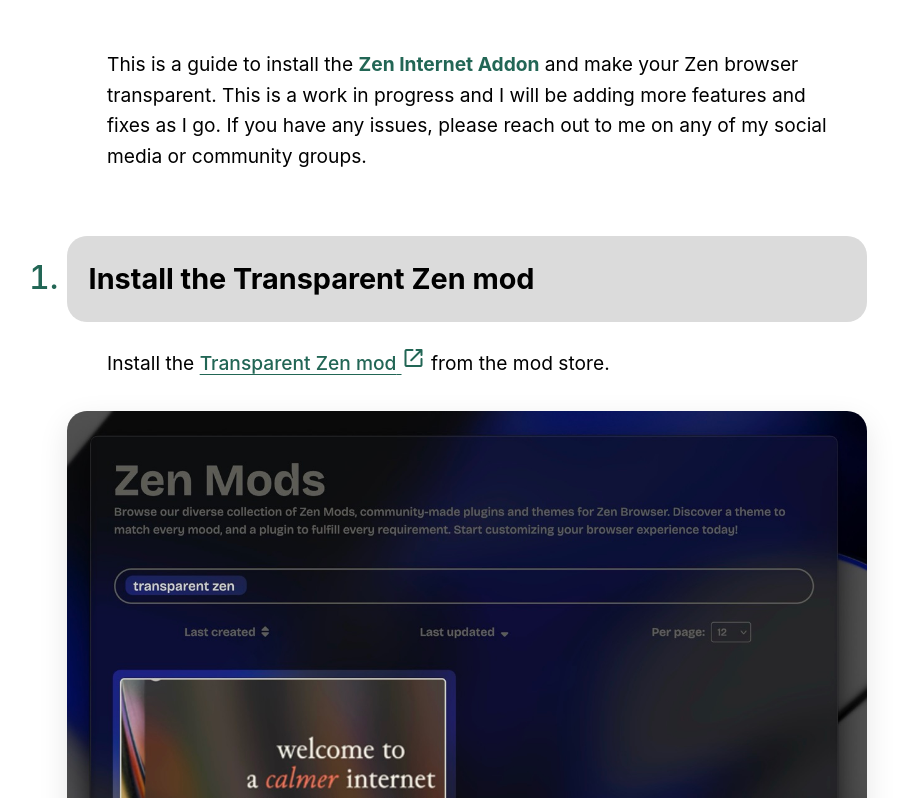
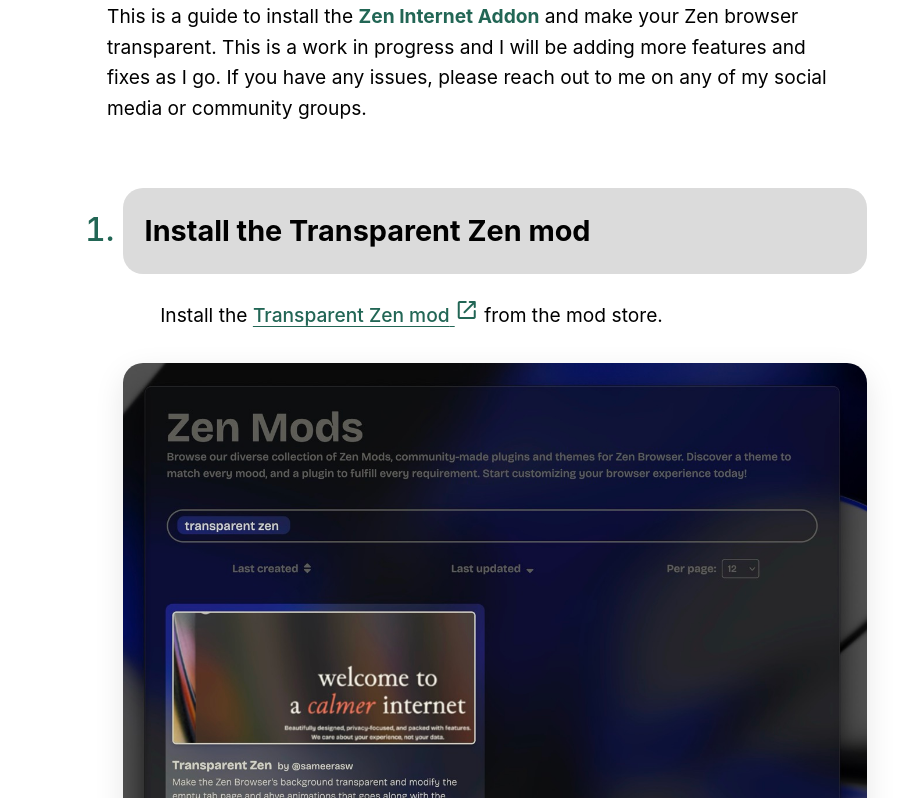
Before and after one commit to sameerasw/sameerasw.com, a Next.js app: page /zen in a window 1280 px wide. Shown: the part 1495-2293 px from the top of the page, without its empty margins (173-1071 px from the left). Built offline with nearby package versions, Linux system fonts and the light colour scheme; a web font is replaced by a local one.

Commit message:
style: adjust margins, padding, and typography across article layouts for improved spacing and responsiveness

```diff
--- a/src/styles/articles/app-list.css
+++ b/src/styles/articles/app-list.css
@@ -19,7 +19,7 @@
     display: flex;
     flex-direction: row;
     justify-content: space-around;
-    margin: 5em 0;
+    margin: 1.25em 0;
     p {
       margin: 0.25em;
       padding: 0.25em;
--- a/src/styles/articles/edc.css
+++ b/src/styles/articles/edc.css
@@ -19,7 +19,7 @@
   text-align: left;
   width: 100%;
   max-width: 70vw;
-  margin: 5em auto 0 auto;
+  margin: 1.25em auto 0 auto;
 
   img{
     max-width: 25em;
--- a/src/styles/articles/pixel.css
+++ b/src/styles/articles/pixel.css
@@ -7,7 +7,7 @@
 
 .container {
   max-width: 1200px;
-  margin: 0 auto;
+  margin: -3rem auto 0 auto;
   padding: 0 1.5rem;
 }
 
@@ -23,7 +23,7 @@
 section {
   width: 100%;
   max-width: 100%;
-  margin: 2rem auto;
+  margin: 0.5rem auto;
   padding: 0;
 }
 
--- a/src/styles/articles/zen.css
+++ b/src/styles/articles/zen.css
@@ -3,7 +3,7 @@
 article {
   max-width: 800px;
   width: 90%;
-  margin: 0 auto 4rem auto;
+  margin: -3rem auto 4rem auto;
   border: none;
   padding: 0;
   text-align: left;
@@ -38,13 +38,18 @@
   color: var(--text-color);
 }
 
+ol.zen-article {
+  list-style: decimal;
+  padding-left: 3.5rem;
+
+  @media screen and (max-width: 500px) {
+    padding-left: 2.5rem;
+  }
+}
+
 .zen-article {
   padding: 0;
   margin: 4rem 0;
-}
-
-ol.zen-article {
-  list-style: decimal;
 }
 
 ul.zen-article,
@@ -78,6 +83,11 @@
     font-size: 2rem;
     font-family: var(--font-family);
     font-variation-settings: "wdth" 150;
+
+    @media screen and (max-width: 500px) {
+      font-size: 1.4rem;
+      font-variation-settings: "wdth" 100;
+    }
   }
 }
 
@@ -223,7 +233,7 @@
 
 /* Troubleshooting / sub sections */
 article.sub {
-  padding-top: 4rem;
+  padding-top: 1rem;
 }
 
 .mini-list {
--- a/src/styles/style.css
+++ b/src/styles/style.css
@@ -272,6 +272,8 @@
   transform: translate(-50%, 50%);
 }
 
+
+
 .new-article {
   position: absolute;
   /* filter: invert(1); */
```
